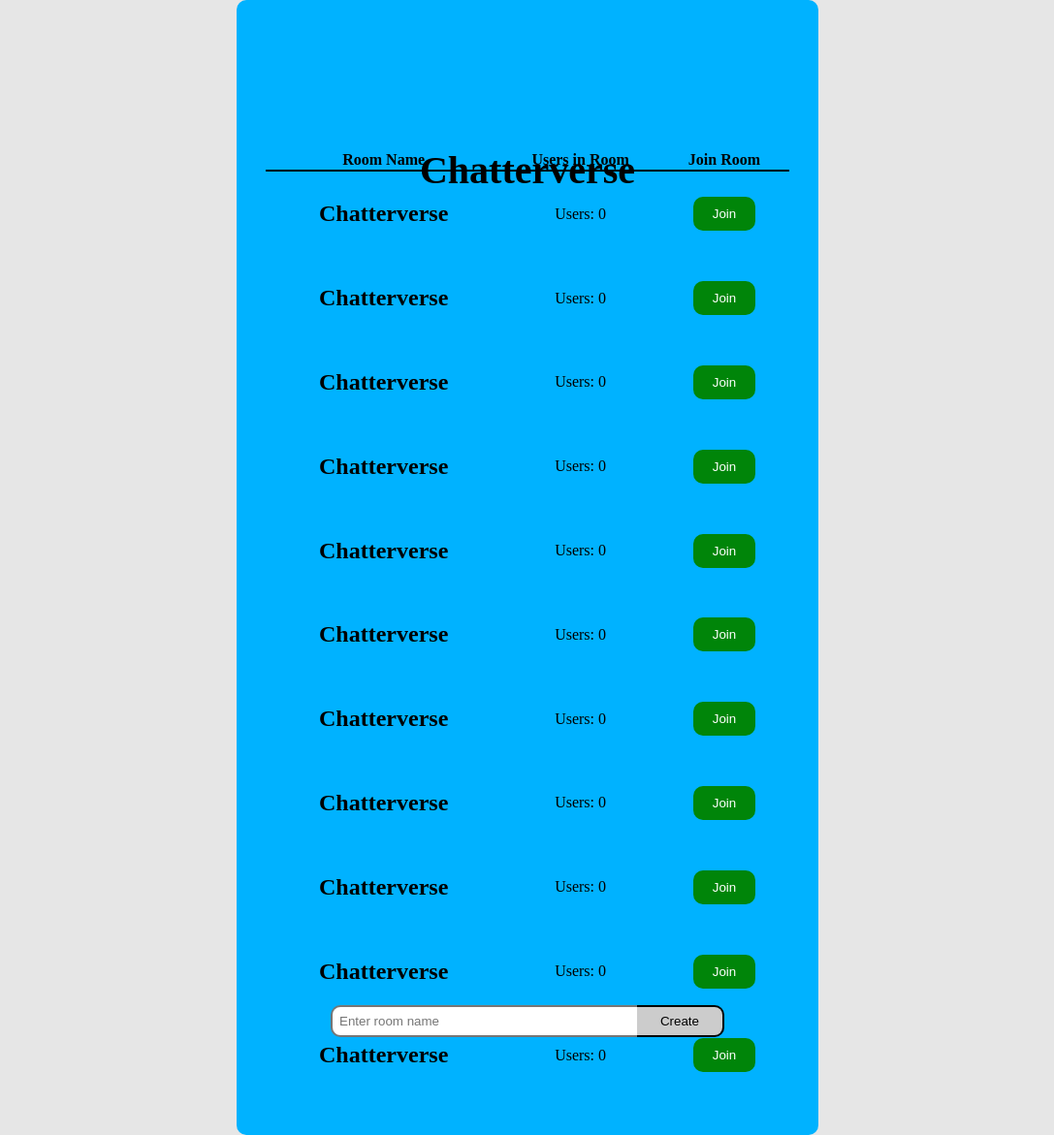
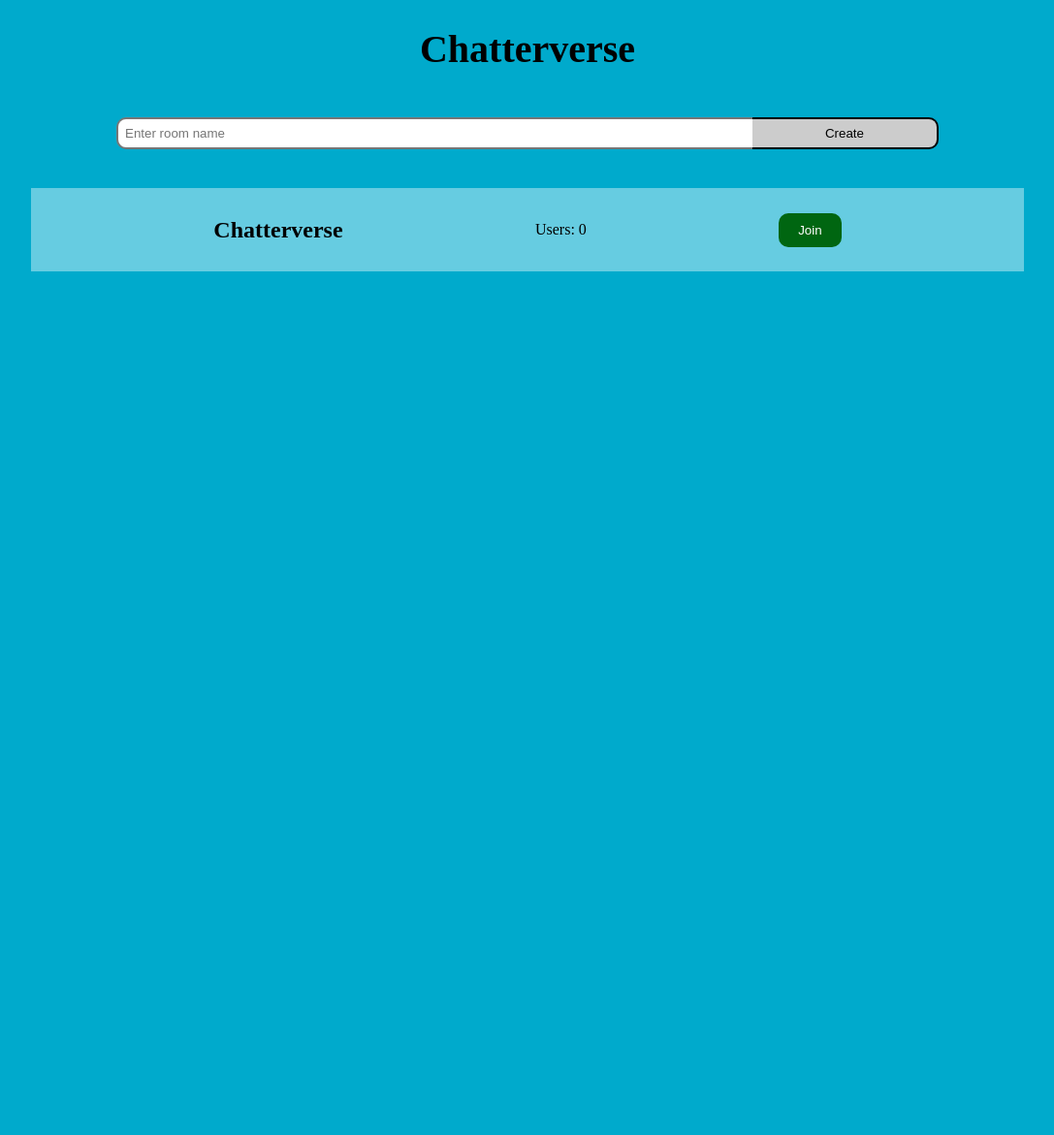
Before and after one commit to Jeremiah-Bogard/chatterverse.tk, a Node server app: page / in a window 1280 px wide. Shown: the whole page at 97% size, without its empty margins (96-1183 px from the left). After the commit the page ends 280 px from the top, so only its background shows below. Run offline with Node 20, Linux system fonts and the light colour scheme.

Commit message:
finished index.ejs

```diff
--- a/database.js
+++ b/database.js
@@ -1,44 +1,4 @@
 let rooms = [
-	{
-		name: "Chatterverse",
-		users: [],
-	},
-	{
-		name: "Chatterverse",
-		users: [],
-	},
-	{
-		name: "Chatterverse",
-		users: [],
-	},
-	{
-		name: "Chatterverse",
-		users: [],
-	},
-	{
-		name: "Chatterverse",
-		users: [],
-	},
-	{
-		name: "Chatterverse",
-		users: [],
-	},
-	{
-		name: "Chatterverse",
-		users: [],
-	},
-	{
-		name: "Chatterverse",
-		users: [],
-	},
-	{
-		name: "Chatterverse",
-		users: [],
-	},
-	{
-		name: "Chatterverse",
-		users: [],
-	},
 	{
 		name: "Chatterverse",
 		users: [],
--- a/public/styles.css
+++ b/public/styles.css
@@ -1,49 +1,16 @@
 body {
-    background-color: hsl(0, 0%, 90%);
-    align-items: center;
     margin: 0;
-    display: flex;
-    justify-content: center;
-    min-height: 100dvh;
 }
 #wrapper {
-    background-color: hsl(198, 100%, 50%);
-    border-radius: 10px;
-    min-width: 600px;
+    background-color: hsl(190, 100%, 40%);
     align-items: center;
-    display: grid;
-    grid-template-rows: 1fr 50% 20%;
-    grid-template-columns: 100%;
-    justify-content: center;
-    color: black;
-    min-height: 70dvh;
+    display: flex;
+    flex-direction: column;
+    min-height: 100dvh;
 }
 h1 {
     text-align: center;
     font-size: 2.5em;
-}
-#rooms-list {
-    border-collapse: collapse;
-    width: 90%;
-    margin: 10px auto;
-}
-#rooms-list th {
-    border-bottom: 2px solid hsl(0, 0%, 0%);
-}
-.room {
-    text-align: center;
-    padding: 10px;
-}
-.room > * {
-    padding: 10px;
-}
-.room button {
-    background-color: hsl(124, 100%, 26%);
-    cursor: pointer;
-    color: white;
-    border-radius: 10px;
-    border: none;
-    padding: 10px 20px;
 }
 #room-form {
     align-items: stretch;
@@ -72,3 +39,36 @@ h1 {
 #room-form button:focus {
     background-color: hsl(0, 0%, 60%);
 }
+#rooms-list {
+    align-items: center;
+    display: flex;
+    flex-direction: column;
+    justify-content: center;
+    margin: 10px;
+    width: 100%;
+}
+.room {
+    background-color: hsla(0, 100%, 100%, 0.4);
+    align-items: center;
+    display: flex;
+    flex-direction: row;
+    justify-content: space-evenly;
+    margin: 10px auto;
+    width: 80%;
+}
+.room > * {
+    padding: 10px;
+}
+.room button {
+    background-color: hsl(130, 100%, 20%);
+    cursor: pointer;
+    color: white;
+    border-radius: 10px;
+    border: none;
+    padding: 10px 20px;
+    transition: background-color 200ms ease-in-out;
+}
+.room button:hover,
+.room button:focus {
+    background-color: hsl(130, 100%, 10%);
+}
--- a/views/index.ejs
+++ b/views/index.ejs
@@ -10,27 +10,22 @@
 <body>
     <div id="wrapper">
         <h1>Chatterverse</h1>
-        <table id="rooms-list">
-            <tr>
-                <th>Room Name</th>
-                <th>Users in Room</th>
-                <th>Join Room</th>
-            </tr>
-            <% rooms.forEach(room => { %>
-                <tr class="room">
-                    <td><h2><%= room.name %></h2></td>
-                    <td><p>Users: <%= room.users.length %></p></td>
-                    <td><form action="/join-room" method="POST">
-                        <input type="hidden" value="<%= room.name %>" name="roomName">
-                        <button type="submit">Join</button>
-                    </form></td>
-                </tr>
-            <% }) %>
-        </table>
         <form id="room-form" action="/create-room" method="POST">
             <input type="text" placeholder="Enter room name" name="roomName" required>
             <button type="submit">Create</button>
         </form>
+        <div id="rooms-list">
+            <% rooms.forEach(room => { %>
+                <div class="room">
+                    <h2><%= room.name %></h2>
+                    <p>Users: <%= room.users.length %></p>
+                    <form action="/join-room" method="POST">
+                        <input type="hidden" value="<%= room.name %>" name="roomName">
+                        <button type="submit">Join</button>
+                    </form>
+                </div>
+            <% }) %>
+        </div>
     </div>
 </body>
 </html>
```
